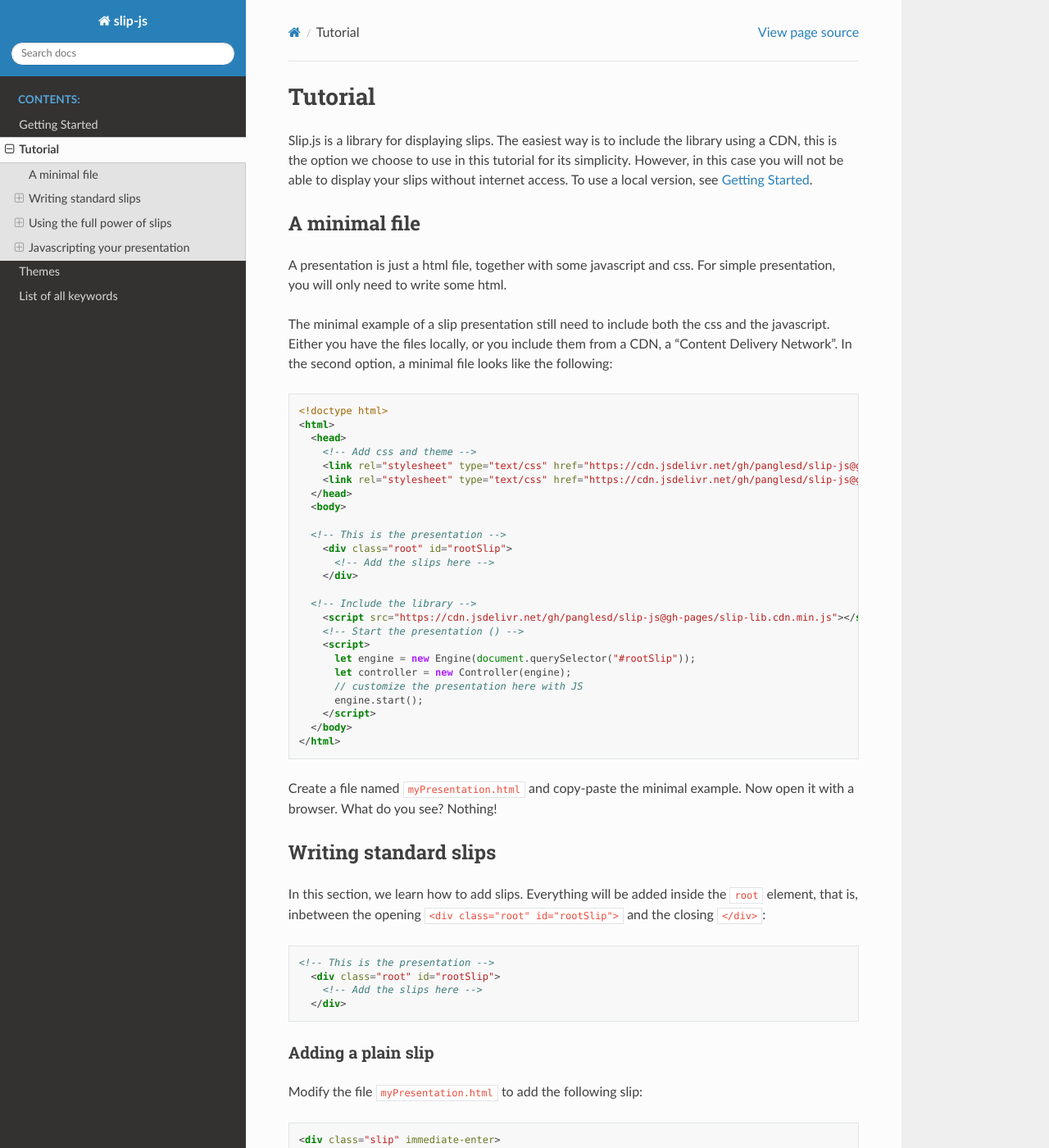
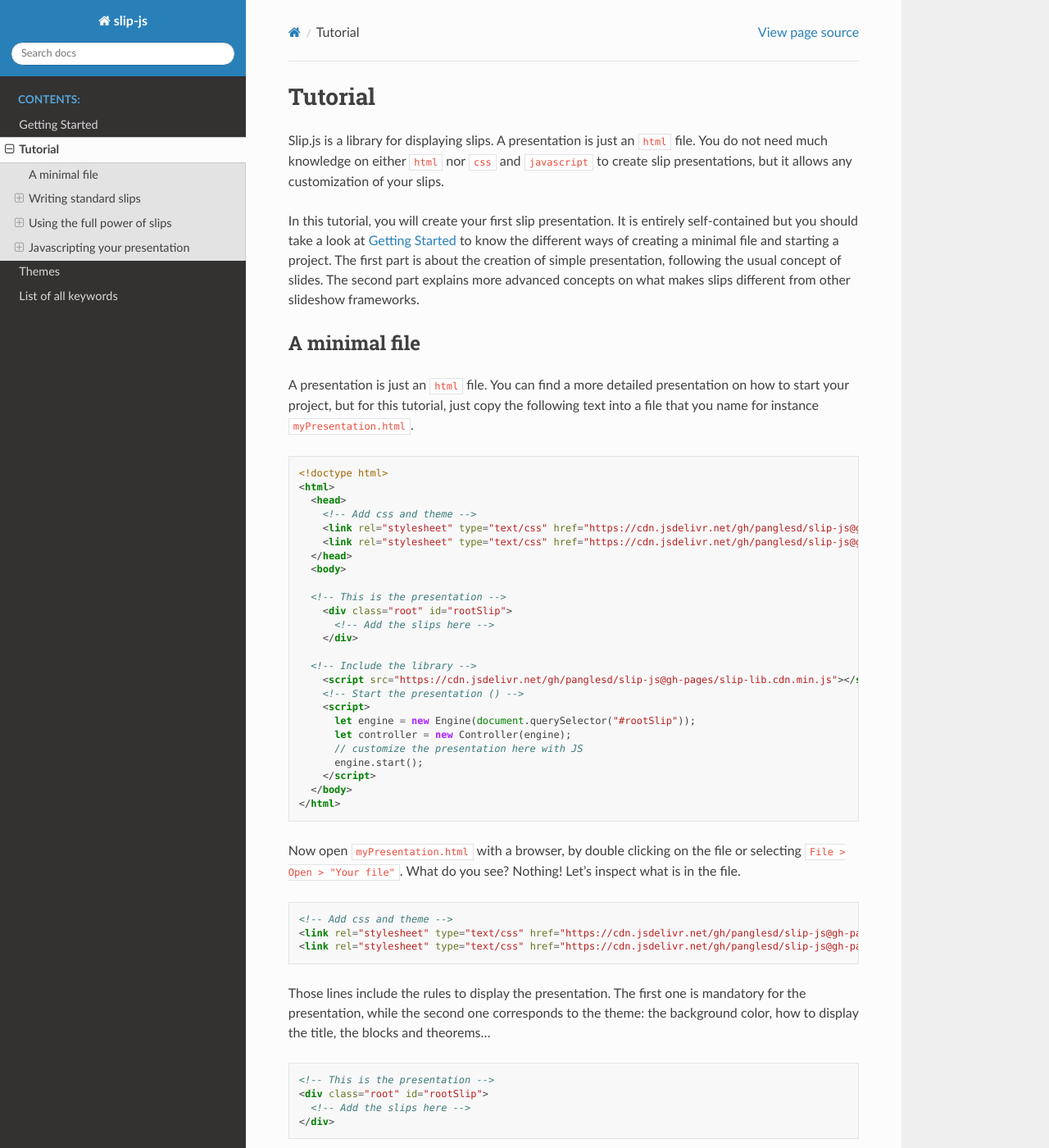
Before and after one commit to panglesd/slipshow, a Sphinx documentation site: the page built from docs/tutorial.rst, in a window 1280 px wide and 1400 px high. Shown: the whole window at 82% size. Built offline with Sphinx 7.4.7 and the Read the Docs theme 2.0.0, drawn with Linux system fonts in a browser that asks for light colours; some of the changed text lies outside the part shown.

Commit message:
advances on tutorial

```diff
--- a/docs/quick-start.rst
+++ b/docs/quick-start.rst
@@ -3,7 +3,15 @@
 Getting Started
 ===============
 
-Slip.js is a library for displaying slips. This section explains how to start writing your slips. In case you want simplicity and have an access to internet, you should choose the CDN option and starts reading the :ref:`tutorial`. If you want to work with everything local, you have several options: either download the library, use github or use npm.
+Slip.js is a library for displaying slips. This section explains how to start writing your slips. Here are the different possibilities:
+
+* You want to start right away and you will have access to internet when displaying your slips. Then, you should go for the CDN (Content Delivery Network) solution, where you do not have to download anything, the library will just have to be linked in the file.
+* You want to have everything local to be able to work or show your slips without internet access, but you want to keep it simple. In this case, you should just download the archive containing all you need.
+* You want to have everything local and include your own javascript libraries, or use some advanced features (that will be added later). In this case you should go for the ``npm`` or ``github`` install (not yet implemented).
+
+
+..
+   In case you want simplicity and have an access to internet, you should choose the CDN option and start reading the :ref:`tutorial`. If you want to work with everything local, you have several options: either download the library, use github or use npm.
 
 .. todo:: I will need to prepare slip for local use before writing those parts!
 
@@ -15,7 +23,37 @@
 
 A Content Delivery Network, or CDN, is a network of server that will serve the library. If you use this option, you will be able to start writing your slips right away, the library will be downloaded when needed. The drawback of this is that you cannot see your slips without internet access.
 
-Just include the ``css`` and ``js`` files in the main ``html`` file with:
+Recall that a slip presentation is just an ``html`` file. Therefore, a minimal presentation (using a CDN) will just look like this:
+
+.. code-block:: html
+
+   <!doctype html>
+   <html>
+     <head>
+       <!-- Add css and theme -->
+       <link rel="stylesheet" type="text/css" href="https://cdn.jsdelivr.net/gh/panglesd/slip-js@gh-pages/css/slip.css">
+       <link rel="stylesheet" type="text/css" href="https://cdn.jsdelivr.net/gh/panglesd/slip-js@gh-pages/css/theorem.css">
+     </head>
+     <body>
+
+     <!-- This is the presentation -->
+       <div class="root" id="rootSlip">
+         <!-- Add the slips here -->
+       </div>
+
+     <!-- Include the library -->
+       <script src="https://cdn.jsdelivr.net/gh/panglesd/slip-js@gh-pages/slip-lib.cdn.min.js"></script>
+       <!-- Start the presentation () -->
+       <script>
+       	 let engine = new Engine(document.querySelector("#rootSlip"));
+	 let controller = new Controller(engine);
+	 // customize the presentation here with JS
+	 engine.start();
+       </script>
+     </body>
+   </html>
+
+The part that includes the library are the following:
 
 .. code-block:: html
 
@@ -23,7 +61,7 @@
        <link rel="stylesheet" type="text/css" href="https://cdn.jsdelivr.net/gh/panglesd/slip-js@gh-pages/css/theorem.css">
        <script src="https://cdn.jsdelivr.net/gh/panglesd/slip-js@gh-pages/slip-lib.cdn.min.js"></script>
 
-If you don't know where to put these lines, read the :ref:`tutorial`!
+The first line define the style of your presentation requires by slip. The second line is a theme for your presentation, you can choose one from this list or even write your own theme. The last line is the library itself. You can now read the :ref:`tutorial`!
 
 Installing a local version
 --------------------------
@@ -47,3 +81,8 @@
    npm install slip-js
 
 However, this won't work as we haven't yet released the first version of slip.
+
+Usig github
+^^^^^^^^^^^^^^^^^^^^^^
+
+Clone the repo, install, build and link. You can also modify examples.
--- a/docs/tutorial.rst
+++ b/docs/tutorial.rst
@@ -3,7 +3,14 @@
 Tutorial
 ========
 
-Slip.js is a library for displaying slips. The easiest way is to include the library using a CDN, this is the option we choose to use in this tutorial for its simplicity. However, in this case you will not be able to display your slips without internet access. To use a local version, see :ref:`getting-started`.
+Slip.js is a library for displaying slips. A presentation is just an ``html`` file. You do not need much knowledge on either ``html`` nor ``css`` and ``javascript`` to create slip presentations, but it allows any customization of your slips.
+
+In this tutorial, you will create your first slip presentation. It is entirely self-contained but you should take a look at :ref:`getting-started` to know the different ways of creating a minimal file and starting a project. The first part is about the creation of simple presentation, following the usual concept of slides. The second part explains more advanced concepts on what makes slips different from other slideshow frameworks.
+
+..
+   Writing slips should not differ too much from writing beamer presentation, when not using any of the advanced functionalities: there an delimiters for . The syntax is different, and there are
+..
+   The easiest way is to include the library using a CDN, this is the option we choose to use in this tutorial for its simplicity. However, in this case you will not be able to display your slips without internet access. To use a local version, see :ref:`getting-started`.
 
 ..
    You can also install slip-js it using npm.
@@ -11,9 +18,10 @@
 A minimal file
 ---------------------------
 
-A presentation is just a html file, together with some javascript and css. For simple presentation, you will only need to write some html.
+A presentation is just an ``html`` file. You can find a more detailed presentation on how to start your project, but for this tutorial, just copy the following text into a file that you name for instance ``myPresentation.html``.
 
-The minimal example of a slip presentation still need to include both the css and the javascript. Either you have the files locally, or you include them from a CDN, a "Content Delivery Network". In the second option, a minimal file looks like the following:
+..
+   The minimal example of a slip presentation still need to include both the css and the javascript. Either you have the files locally, or you include them from a CDN, a "Content Delivery Network". In the second option, a minimal file looks like the following:
 
 .. code-block:: html
 
@@ -55,7 +63,41 @@
        #rootSlip.root
 
 
-Create a file named ``myPresentation.html`` and copy-paste the minimal example. Now open it with a browser. What do you see? Nothing!
+..
+   Create a file named ``myPresentation.html`` and copy-paste the minimal example.
+
+Now open ``myPresentation.html`` with a browser, by double clicking on the file or selecting ``File > Open > "Your file"``. What do you see? Nothing! Let's inspect what is in the file.
+
+.. code-block:: html
+
+       <!-- Add css and theme -->
+       <link rel="stylesheet" type="text/css" href="https://cdn.jsdelivr.net/gh/panglesd/slip-js@gh-pages/css/slip.css">
+       <link rel="stylesheet" type="text/css" href="https://cdn.jsdelivr.net/gh/panglesd/slip-js@gh-pages/css/theorem.css">
+
+Those lines include the rules to display the presentation. The first one is mandatory for the presentation, while the second one corresponds to the theme: the background color, how to display the title, the blocks and theorems...
+
+.. code-block:: html
+
+	<!-- This is the presentation -->
+        <div class="root" id="rootSlip">
+          <!-- Add the slips here -->
+        </div>
+
+This delimits where the slips will be put. In this tutorial, we will (almost) only modify this part.
+
+.. code-block:: html
+
+     <!-- Include the library -->
+       <script src="https://cdn.jsdelivr.net/gh/panglesd/slip-js@gh-pages/slip-lib.cdn.min.js"></script>
+       <!-- Start the presentation () -->
+       <script>
+       	 let engine = new Engine(document.querySelector("#rootSlip"));
+	 let controller = new Controller(engine);
+	 // customize the presentation here with JS
+	 engine.start();
+       </script>
+
+This is to include the library, and start the engine. Usually, you won't have to modify this.
 
 Writing standard slips
 -----------------------
@@ -87,21 +129,24 @@
 	   </div>
 	 </div>
 
-Now save the file and reload the page. Suddenly there is something in the screen! Let us describe what each of these things mean.
+Now save the file and reload the page in the browser. Suddenly there is something in the screen! Let us describe what each of these things mean.
 
 * ``<div class="slip">...</div>`` defines the boundary of the new slip.
 * the attribute ``immediate-enter`` ensures that the slips will be entered in order.
-* ``<div class="titre">...</div>`` defines the title of the slip. Notice the french orientation! (TODO: remove the french orientation)
+* ``<div class="titre">...</div>`` defines the title of the slip. Notice the french touch! (TODO: remove the french touch)
 * ``<div class="slip-body-container">...</div>`` defines the body of the slip. It includes margin, padding,...
 
-.. note:: If you don't include the ``div`` with ``class=slip-body-container``, the slip will have no margin. It can be usefull if you want to display something "fullscreen".
+.. note:: If you don't include the ``<div class="slip-body-container"> ... </div>``, the slip will have no margin. It can be usefull if you want to display something "fullscreen".
 
-The rest is pure html. For latex users, just translate your ``\begin{itemize}`` and ``\end{itemize}`` respectively into ``<ul>`` and ``</ul>``, and you ``\item`` into ``<li>...</li>``.
+The rest is pure `html <https://www.w3schools.com/html/html_intro.asp>`_. You will need at least a bit of understanding of html to be comfortable. But I do think that these skills are very useful in our world, and not so hard to learn! There is a discussion on the html syntax `here <todo>`_ (soon).
+
+..
+   For latex users, just translate your ``\begin{itemize}`` and ``\end{itemize}`` respectively into ``<ul>`` and ``</ul>``, and you ``\item`` into ``<li>...</li>``.
 
 Making pauses
 ^^^^^^^^^^^^^
 
-Add another slip with the following content:
+Add another slip, just after the closing tag of the previous one, with the following content:
 
 .. code-block:: html
 
@@ -130,12 +175,12 @@
 
 Reload and see what it does! It does what was expected.
 
-.. warning:: You should never let some plain text be in a slip, otherwise the "pause" mechanism won't work for it! This is because css styling cannot be made to text node. For instance, try to remove the "And you?" outside of a div, it won't be affected by the pause.
+.. warning:: You should never let some plain text be in a slip, otherwise the "pause" mechanism won't work for it! This is because css styling cannot be made to text node. For instance, try to move the "And you?" outside of a div, it won't be affected by the pause.
 
 Emphasizing
 ^^^^^^^^^^^^^
 
-It is common in presentation to emphasize or highlight some words. The following slip shows how it works in slip, add it to your file.
+It is common in presentation to emphasize or highlight some words. The following slip shows how it works in slip-js, add it after the last one.
 
 .. code-block:: html
 
@@ -146,11 +191,11 @@
 	   </div>
 	 </div>
 
-This is pretty self-explanatory! When the attribute emphasize-at is setted to a list of numbers separated by spaces, the content will be emphasized exactly at these steps! There are several other way to emphasize depending on the need, such as ``mk-emphasize-at``, see the doc.
+This is pretty self-explanatory! When the attribute ``emphasize-at`` is set to a list of numbers separated by spaces, for instance ``emphasize-at="1 4"``, the content will be emphasized exactly at these steps, that is, step 1 and 4 in the example. There are several other ways to emphasize depending on the need, such as ``mk-emphasize-at``, or soonish ``emphasize-at-unpause``, see the :ref:`listAttributes`.
 
 Stating theorems
 ^^^^^^^^^^^^^^^^^
-To state a theorem, juste create a ``div`` with the right class, that is either ``block``, ``definition``, ``theorem`` or ``example``. You can also give a title to any of those with the attribute ``title``.
+To state a theorem, juste create a ``div`` with the right class, that is either ``block``, ``definition``, ``theorem`` or ``example``. You can also give a title with the attribute ``title``.
 
 For instance, add the following slip to your presentation and reload it.
 
@@ -185,7 +230,7 @@
 
 Sometimes, you need to show things below the bottom of the slip. You can do this by using one of the attribute ``top-at``,  ``center-at``,  ``bottom-at``, which moves the screen to make the element be at the top (respectively center, bottom) of the screen.
 
-For instance, copy paste this new slip and test the different attributes.
+For instance, copy paste this new slip and test the attributes ``down-at``.
 
 .. code-block:: html
 
@@ -238,7 +283,7 @@
 	</div>
       </div>
 
-.. tip:: You can make the ``*-at-unpause`` act on another element by specifying its ``id`` as value of the attribute.
+.. tip:: You can make the ``*-at-unpause`` act on another element by specifying its ``id`` as value of the attribute. For instance, ``<div pause center-at-unpause="thm1">...</div><div id="thm1" class="theorem">...</div>`` will center the window around the theorem when the first ``div`` is unpaused.
 
 .. todo:: The attribute ``emphasize-at-unpause`` is not yet implemented but it will be very soon!
 
@@ -246,7 +291,7 @@
 Subslips of slips
 ^^^^^^^^^^^^^^^^^^^^^^^^
 
-In slips, a presentation is not anymore linear, but has rather the shape of a tree, just like any text, with section, subsection. So a slip can easily contain slips inside itself !
+In slips-js, a presentation is not anymore linear, but has rather the shape of a tree. So a slip can easily contain slips inside itself!
 
 Consider the following example, that you can add as a new slip:
 
```
Also changed, not shown: other parts of docs/quick-start.rst (+0 -4 lines), docs/listAttributes.rst (+23 -2 lines).
